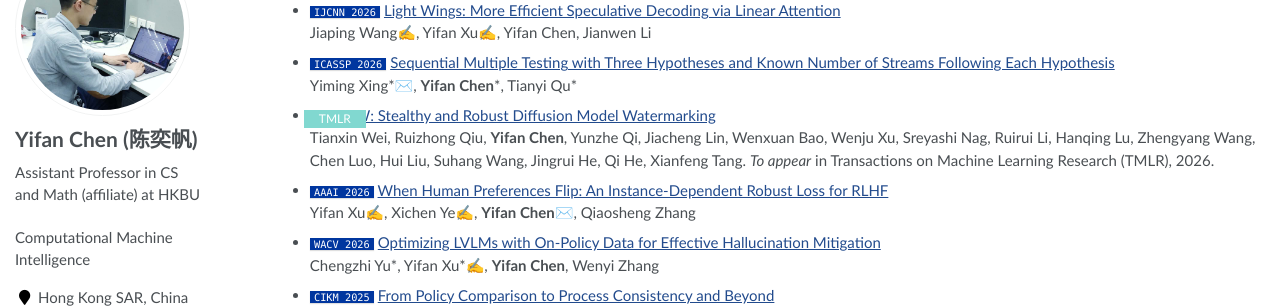
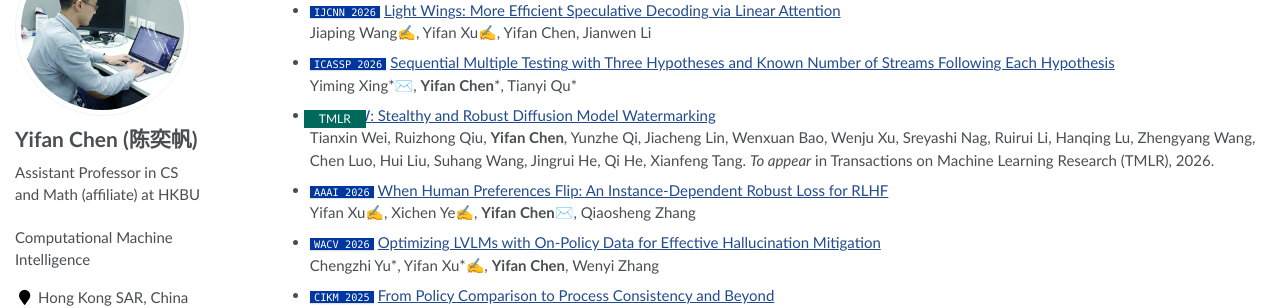
Before and after one commit to ychen-stat-ml/ychen-stat-ml.github.io, a Jekyll site: the page built from _pages/index.md, in a window 1280 px wide and 1400 px high, scrolled down 1670 px. Shown: the part 150-458 px from the top of the window. Built offline with Jekyll 4.4.1, drawn with Linux system fonts in a browser that asks for light colours.

Commit message:
Change div to span for the badge

```diff
--- a/_pages/index.md
+++ b/_pages/index.md
@@ -112,7 +112,7 @@ Scribed lecture notes can be found on [this page](/teaching.html).
 Jiaping Wang✍, Yifan Xu✍, Yifan Chen, Jianwen Li
 - ``ICASSP 2026`` [Sequential Multiple Testing with Three Hypotheses and Known Number of Streams Following Each Hypothesis](https://doi.org/10.13140/RG.2.2.14922.43209)
 Yiming Xing\*✉️, **Yifan Chen**\*, Tianyi Qu\*
-- <div class="badge-journal">TMLR</div> [DiffKGW: Stealthy and Robust Diffusion Model Watermarking](https://openreview.net/forum?id=OXi9vcIOgD)
+- <span class="badge-journal">TMLR</span> [DiffKGW: Stealthy and Robust Diffusion Model Watermarking](https://openreview.net/forum?id=OXi9vcIOgD)
 Tianxin Wei, Ruizhong Qiu, **Yifan Chen**, Yunzhe Qi, Jiacheng Lin, Wenxuan Bao, Wenju Xu, Sreyashi Nag, Ruirui Li, Hanqing Lu, Zhengyang Wang, Chen Luo, Hui Liu, Suhang Wang, Jingrui He, Qi He, Xianfeng Tang. *To appear* in Transactions on Machine Learning Research (TMLR), 2026.
 - ``AAAI 2026`` [When Human Preferences Flip: An Instance-Dependent Robust Loss for RLHF](https://ojs.aaai.org/index.php/AAAI/article/view/41143)
 Yifan Xu✍, Xichen Ye✍, **Yifan Chen**✉️, Qiaosheng Zhang
--- a/assets/css/main.scss
+++ b/assets/css/main.scss
@@ -115,6 +115,6 @@ h1:before, .anchor:before {
     margin-top: .5em;
     margin-left: -.5em;
     color: white;
-    background-color: #81D8D0;
+    background-color: #00695c;
     font-size: .8em;
 }
```
